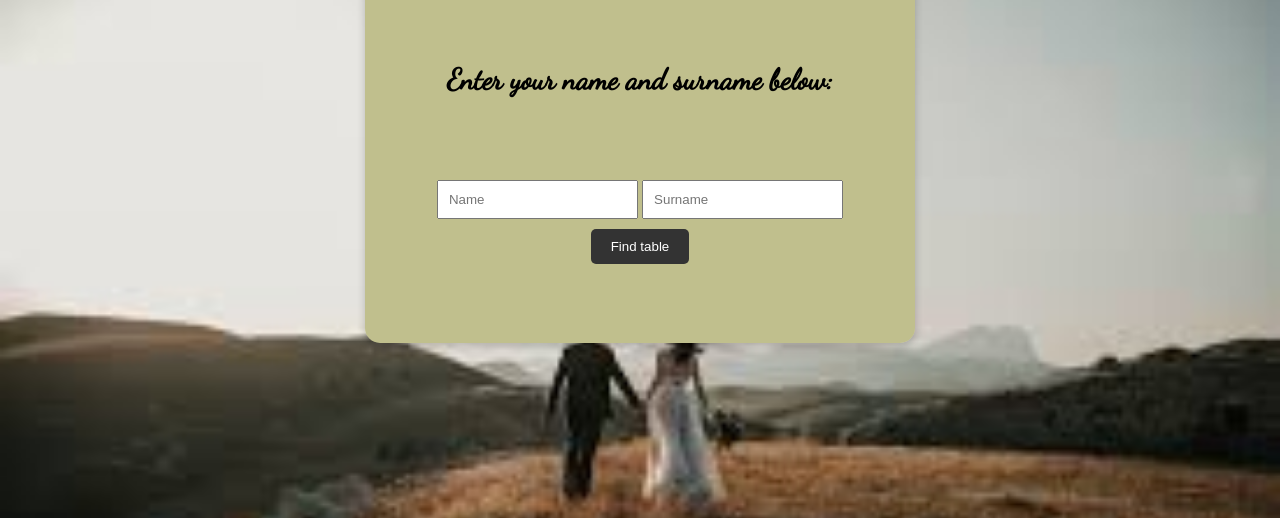
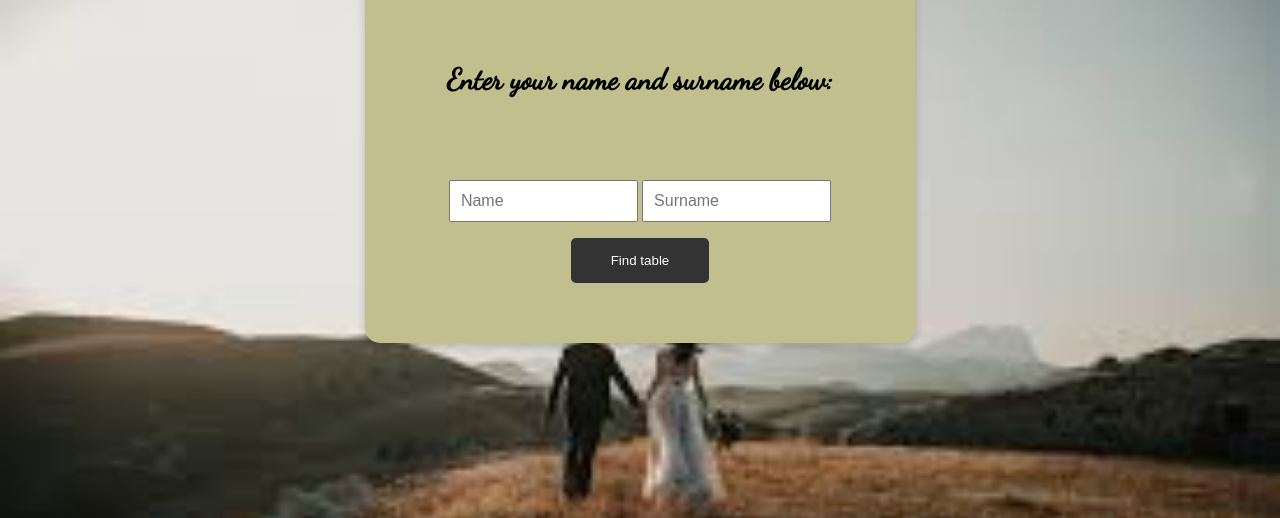
Before and after one commit to DiehanDrotschie/Troue, a website: page index.html in a window 1280 px wide. Shown: the part 282-800 px from the top of the page. Drawn offline with Linux system fonts and the light colour scheme.

Commit message:
images added

```diff
--- a/style.css
+++ b/style.css
@@ -13,11 +13,24 @@ body {
     margin: 0;
 }
 
+
 .flip-card {
     background-color: transparent;
-    width: 550px;
-    height: 450px;
+    width: 80%; /* Relative width */
+    height: 60vh; /* Relative height based on the viewport height */
     perspective: 1000px;
+    max-width: 550px; /* Maximum width to ensure it doesn't get too large on wider screens */
+    max-height: 450px; /* Maximum height */
+    margin: auto; /* To center the card in the container */
+}
+
+/* Media query for smaller screens, like mobile devices */
+@media only screen and (max-width: 600px) {
+    .flip-card {
+        width: 90%; /* Increase width on smaller screens */
+        height: 50vh; /* Adjust height as needed */
+        /* Additional style adjustments for mobile devices can go here */
+    }
 }
 
 .flip-card-inner {
@@ -65,7 +78,9 @@ h2 {
 input[type="text"] {
     margin: 10px 0;
     padding: 10px;
+    width: 30%;
     margin-top: 9%;
+    font-size: 16px;
 }
 
 #tableNumber{
@@ -80,9 +95,16 @@ input[type="text"] {
 }
 
 .flip-card-back button {
-    margin-top: 10%;
+    margin-top: 4%;
     width: 25%;
     height: 10%;
+}
+
+.flip-card-front button {
+    margin-top: 1%;
+    width: 25%;
+    height: 10%;
+
 }
 
 button {
```
Also changed, not shown: index.html (line endings or trailing spaces), pic1.jpg (added), pic2.jpg (added).
